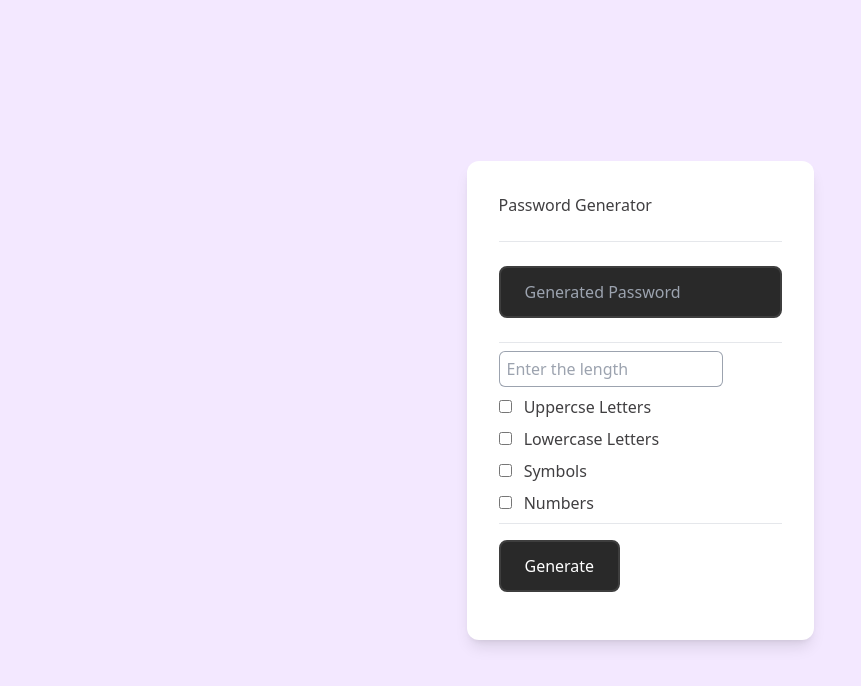
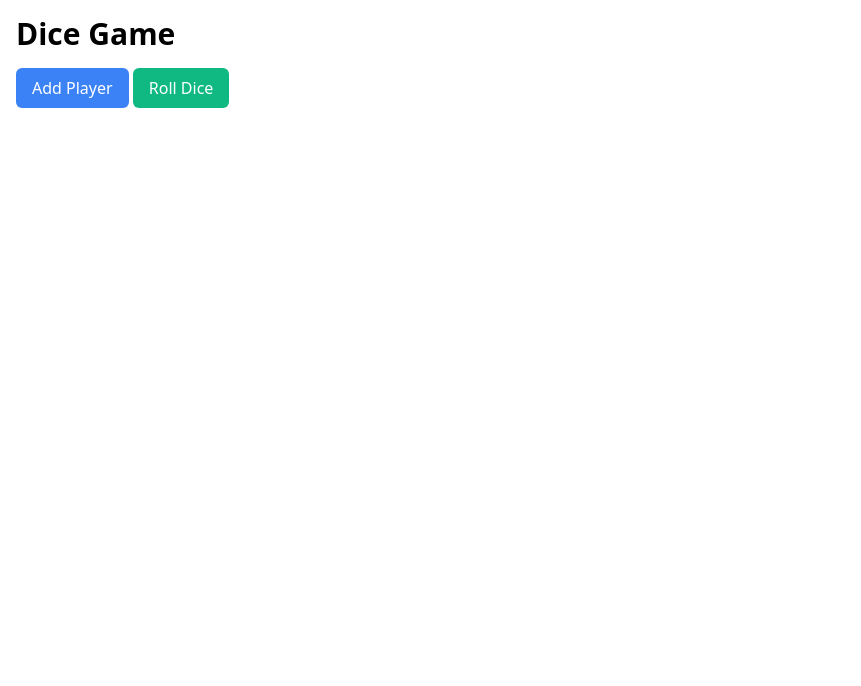
Before and after one commit to DarkSynapse0/TheGoodSpirit, a plain HTML site: page index.html in a window 1280 px wide. Shown: the whole page, without its empty margins (0-861 px from the left). Drawn offline with nearby package versions, Linux system fonts and the light colour scheme.

Commit message:
Update index.html

```diff
--- a/index.html
+++ b/index.html
@@ -1,74 +1,19 @@
-
-<html>
-
+<!DOCTYPE html>
+<html lang="en">
 <head>
     <meta charset="UTF-8">
     <meta name="viewport" content="width=device-width, initial-scale=1.0">
-
-    <script src="https://cdn.tailwindcss.com"></script>
+    <title>Dice Game</title>
+    <link href="https://unpkg.com/tailwindcss@^2/dist/tailwind.min.css" rel="stylesheet">
 </head>
-
-<body class="bg-purple-100 flex justify-center items-center min-h-screen">
-    <div class="bg-white text-[#403f41] p-8 space-y-6 shadow-lg rounded-xl max-w-md md:max-w-lg">
-
-        <h1>Password Generator</h1>
-        <hr>
-        <p>
-            <input
-              placeholder="Generated Password"
-              class="bg-[#292929] border-2 border-[#3e3e3e] rounded-lg text-white px-6 py-3 text-base hover:border-[#000] cursor-pointer transition"
-              type="text"
-              id="generatedPasssword"
-            />
-        </p>
-        <div class="options">
-            <hr>
-            <p>
-                <input type="number"
-                placeholder="Enter the length"
-                class=" my-2 block w-56 rounded-md py-1.5 px-2 ring-1 ring-inset ring-gray-400 focus:text-gray-800"
-                id="length"
-                name="length"
-                 >
-            </p>
-            <p class="my-2">
-                <input
-                    class="mr-2"
-                    type="checkbox" name="uppercase" id="uppercase"
-                >
-                <label for="uppercase">Uppercse Letters</label>
-            </p>
-            <p class="my-2">
-                <input
-                    class="mr-2"
-                    type="checkbox" name="lowercase" id="lowercase"
-                >
-                <label for="lowercase">Lowercase Letters</label>
-            </p>
-            <p class="my-2">
-                <input
-                    class="mr-2"
-                    type="checkbox" name="symbols" id="symbols"
-                >
-                <label for="symbols">Symbols</label>
-            </p>
-            <p class="my-2">
-                <input
-                    class="mr-2"
-                    type="checkbox" name="numbers" id="numbers"
-                >
-                <label for="numbers">Numbers</label>
-            </p>
-            <hr>
-            <button
-                id="generate"
-                class=" my-4 bg-[#292929] border-2 border-[#3e3e3e] rounded-lg text-white px-6 py-3 text-base hover:border-[#fff] cursor-pointer transition"
-            >
-            Generate
-            </button>
-        </div>
-
+<body>
+    <div class="container mx-auto p-4">
+        <h1 class="text-3xl font-bold mb-4">Dice Game</h1>
+        <div id="players"></div>
+        <button id="add-player" class="bg-blue-500 text-white py-2 px-4 rounded-md mb-4">Add Player</button>
+        <button id="roll-dice" class="bg-green-500 text-white py-2 px-4 rounded-md disabled">Roll Dice</button>
+        <div id="game-result" class="text-center"></div>
     </div>
+    <script src="script.js"></script>
 </body>
-<script src="main.js"></script>
 </html>
```
